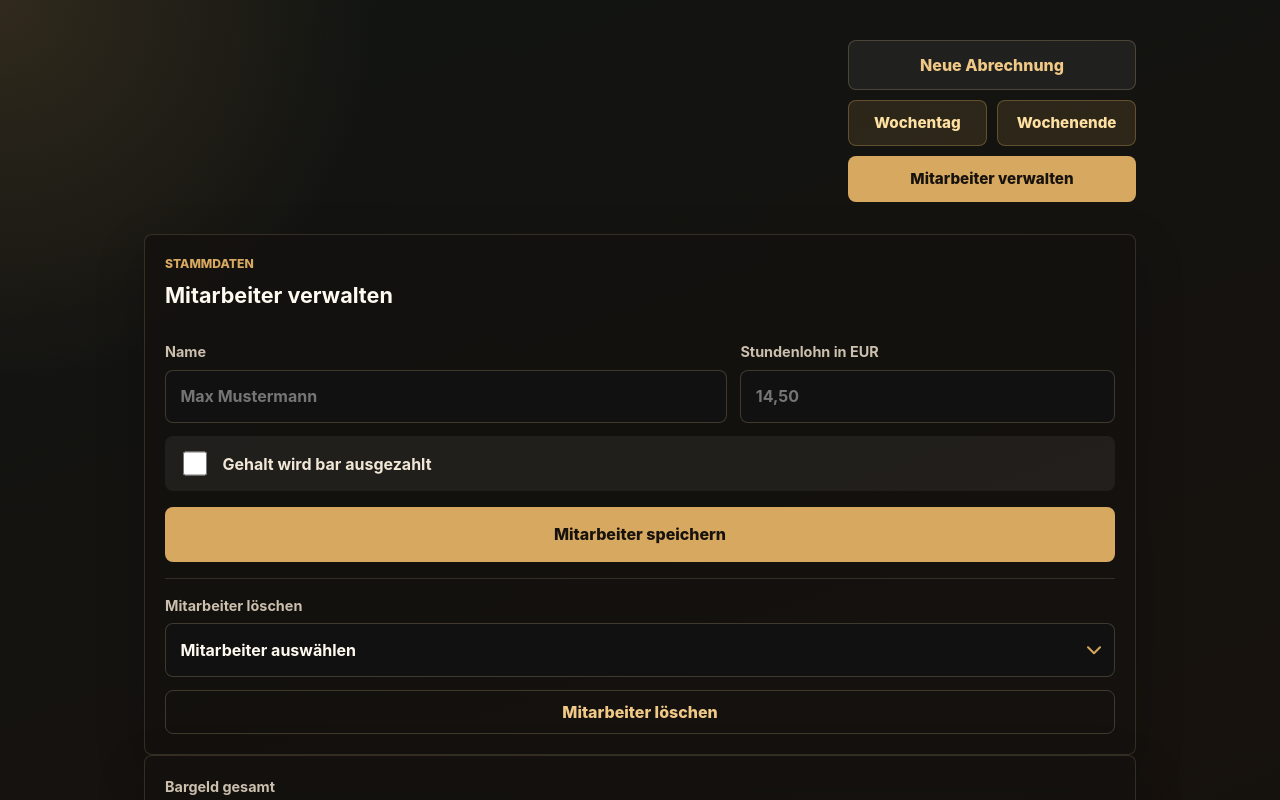
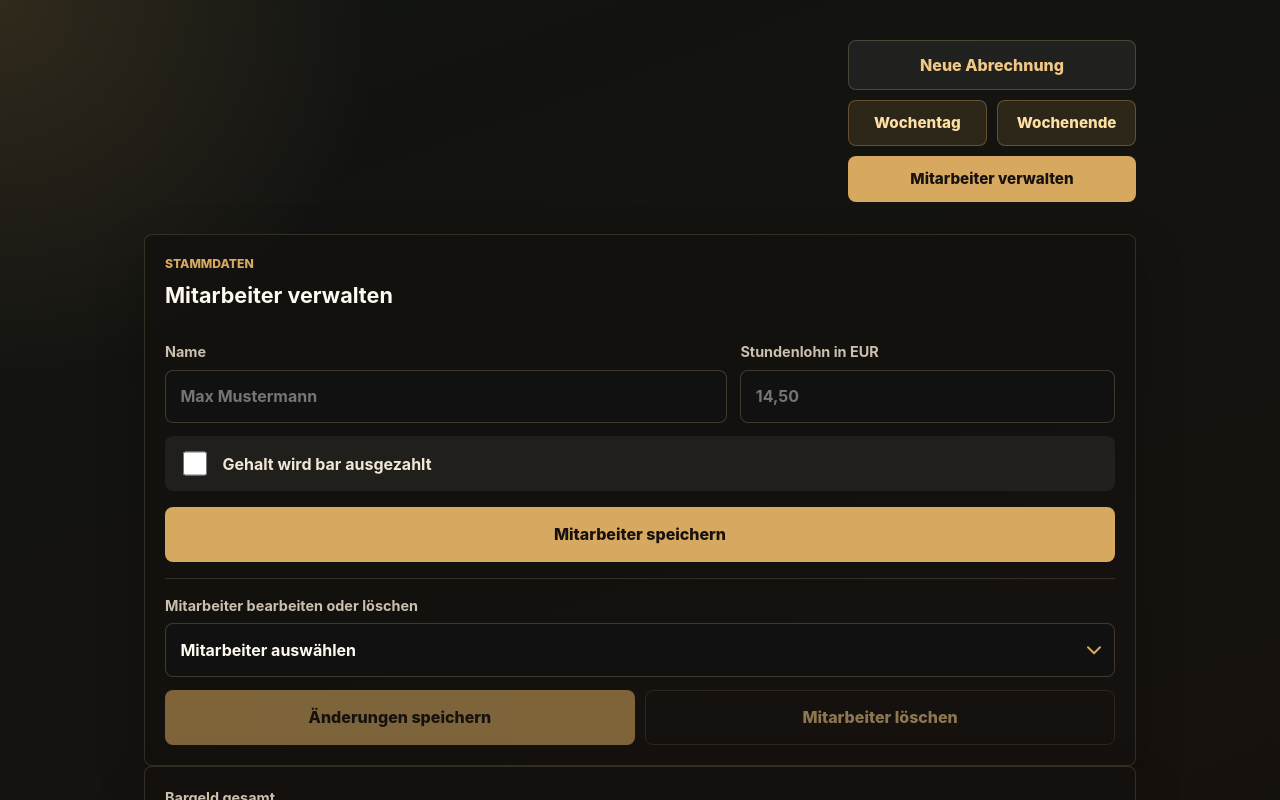
Before and after one commit to fabi-psk/Abrechnung, a React (Vite) app in the folder frontend/: page / in a window 1280 px wide. Both pictures are taken after a click on the button "Mitarbeiter verwalten". Shown: the top 800 px of the page. Built offline with nearby package versions, Linux system fonts and the light colour scheme.

Commit message:
Add staff editing and reset confirmation

```diff
--- a/frontend/src/App.jsx
+++ b/frontend/src/App.jsx
@@ -79,6 +79,18 @@ function App() {
     );
   };
 
+  const updateStaffMember = (staffMemberId, updates) => {
+    setStaffMembers((currentStaffMembers) =>
+      sortStaffMembers(
+        currentStaffMembers.map((staffMember) =>
+          staffMember.id === staffMemberId
+            ? { ...staffMember, ...updates }
+            : staffMember,
+        ),
+      ),
+    );
+  };
+
   const selectStaffMember = (employeeId, staffMemberId) => {
     const selectedStaffMember = staffMembers.find(
       (staffMember) => staffMember.id === staffMemberId,
@@ -118,6 +130,14 @@ function App() {
   };
 
   const resetSettlement = () => {
+    const shouldReset = window.confirm(
+      "Möchtest du die aktuelle Abrechnung wirklich löschen?",
+    );
+
+    if (!shouldReset) {
+      return;
+    }
+
     setCashRevenue("");
     setAmountToSubmit("");
     setEmployees(createInitialEmployees());
@@ -176,6 +196,7 @@ function App() {
         <StaffManager
           staffMembers={staffMembers}
           onAddStaffMember={addStaffMember}
+          onUpdateStaffMember={updateStaffMember}
           onDeleteStaffMember={deleteStaffMember}
         />
       ) : null}
--- a/frontend/src/components/StaffManager.jsx
+++ b/frontend/src/components/StaffManager.jsx
@@ -1,15 +1,38 @@
-import { useState } from "react";
+import { useEffect, useState } from "react";
 
 export function StaffManager({
   staffMembers,
   onAddStaffMember,
+  onUpdateStaffMember,
   onDeleteStaffMember,
 }) {
   const [name, setName] = useState("");
   const [hourlyRate, setHourlyRate] = useState("");
   const [paidCash, setPaidCash] = useState(false);
   const [selectedStaffMemberId, setSelectedStaffMemberId] = useState("");
+  const [editName, setEditName] = useState("");
+  const [editHourlyRate, setEditHourlyRate] = useState("");
+  const [editPaidCash, setEditPaidCash] = useState(false);
   const [error, setError] = useState("");
+  const [editError, setEditError] = useState("");
+
+  const selectedStaffMember = staffMembers.find(
+    (staffMember) => staffMember.id === selectedStaffMemberId,
+  );
+
+  useEffect(() => {
+    if (!selectedStaffMember) {
+      setEditName("");
+      setEditHourlyRate("");
+      setEditPaidCash(false);
+      return;
+    }
+
+    setEditName(selectedStaffMember.name);
+    setEditHourlyRate(formatHourlyRateInput(selectedStaffMember.hourlyRate));
+    setEditPaidCash(selectedStaffMember.paidCash);
+    setEditError("");
+  }, [selectedStaffMember]);
 
   const handleSubmit = (event) => {
     event.preventDefault();
@@ -38,24 +61,47 @@ export function StaffManager({
     setError("");
   };
 
-  const handleDeleteSelected = () => {
-    const selectedStaffMember = staffMembers.find(
-      (staffMember) => staffMember.id === selectedStaffMemberId,
-    );
+  const handleUpdateSelected = (event) => {
+    event.preventDefault();
 
     if (!selectedStaffMember) {
-      setError("Bitte einen Mitarbeiter auswählen.");
+      setEditError("Bitte einen Mitarbeiter auswählen.");
       return;
     }
 
-    const shouldDelete = window.confirm(
-      `Möchtest du ${selectedStaffMember.name} wirklich löschen?`,
-    );
+    const trimmedName = editName.trim();
+    const parsedHourlyRate = parsePositiveNumber(editHourlyRate);
+
+    if (!trimmedName) {
+      setEditError("Bitte einen Namen eintragen.");
+      return;
+    }
+
+    if (parsedHourlyRate === null) {
+      setEditError("Bitte einen gültigen Stundenlohn eintragen.");
+      return;
+    }
+
+    onUpdateStaffMember(selectedStaffMember.id, {
+      name: trimmedName,
+      hourlyRate: parsedHourlyRate,
+      paidCash: editPaidCash,
+    });
+    setEditError("");
+  };
+
+  const handleDeleteSelected = () => {
+    if (!selectedStaffMember) {
+      setEditError("Bitte einen Mitarbeiter auswählen.");
+      return;
+    }
+
+    const shouldDelete = window.confirm("Mitarbeiter wirklich löschen?");
 
     if (shouldDelete) {
       onDeleteStaffMember(selectedStaffMember.id);
       setSelectedStaffMemberId("");
-      setError("");
+      setEditError("");
     }
   };
 
@@ -115,16 +161,16 @@ export function StaffManager({
 
       <div className="staff-divider" aria-hidden="true" />
 
-      <div className="staff-delete-form">
-        <label className="field-label" htmlFor="staff-delete-select">
-          Mitarbeiter löschen
+      <form className="staff-edit-form" onSubmit={handleUpdateSelected}>
+        <label className="field-label" htmlFor="staff-edit-select">
+          Mitarbeiter bearbeiten oder löschen
           <select
-            id="staff-delete-select"
+            id="staff-edit-select"
             disabled={staffMembers.length === 0}
             value={selectedStaffMemberId}
             onChange={(event) => {
               setSelectedStaffMemberId(event.target.value);
-              setError("");
+              setEditError("");
             }}
           >
             <option value="">
@@ -140,15 +186,68 @@ export function StaffManager({
           </select>
         </label>
 
+        {selectedStaffMember ? (
+          <>
+            <label className="field-label" htmlFor="staff-edit-name">
+              Name
+              <input
+                id="staff-edit-name"
+                autoComplete="name"
+                type="text"
+                value={editName}
+                onChange={(event) => setEditName(event.target.value)}
+              />
+            </label>
+
+            <label className="field-label" htmlFor="staff-edit-hourly-rate">
+              Stundenlohn in EUR
+              <input
+                id="staff-edit-hourly-rate"
+                autoComplete="off"
+                autoCorrect="off"
+                inputMode="decimal"
+                pattern="[0-9]*[,.]?[0-9]*"
+                type="text"
+                value={editHourlyRate}
+                onChange={(event) => setEditHourlyRate(event.target.value)}
+              />
+            </label>
+
+            <label
+              className="check-row staff-check-row"
+              htmlFor="staff-edit-paid-cash"
+            >
+              <input
+                id="staff-edit-paid-cash"
+                checked={editPaidCash}
+                type="checkbox"
+                onChange={(event) => setEditPaidCash(event.target.checked)}
+              />
+              <span>Gehalt wird bar ausgezahlt</span>
+            </label>
+          </>
+        ) : null}
+
+        {editError ? <p className="field-hint">{editError}</p> : null}
+
+        <div className="staff-edit-actions">
+          <button
+            className="add-button"
+            disabled={!selectedStaffMember}
+            type="submit"
+          >
+            Änderungen speichern
+          </button>
           <button
             className="text-button danger-button"
-          disabled={staffMembers.length === 0}
+            disabled={!selectedStaffMember}
             type="button"
             onClick={handleDeleteSelected}
           >
             Mitarbeiter löschen
           </button>
         </div>
+      </form>
     </section>
   );
 }
@@ -162,3 +261,7 @@ function parsePositiveNumber(value) {
 
   return number;
 }
+
+function formatHourlyRateInput(value) {
+  return String(value).replace(".", ",");
+}
--- a/frontend/src/styles.css
+++ b/frontend/src/styles.css
@@ -249,9 +249,14 @@ input.invalid,
   gap: 0.85rem;
 }
 
-.staff-delete-form {
+.staff-edit-form {
   display: grid;
   gap: 0.85rem;
+}
+
+.staff-edit-actions {
+  display: grid;
+  gap: 0.65rem;
 }
 
 .staff-divider {
@@ -695,6 +700,22 @@ input.invalid,
     align-items: center;
   }
 
+  .staff-edit-form {
+    grid-template-columns: minmax(0, 1.2fr) minmax(0, 0.8fr);
+    align-items: end;
+  }
+
+  .staff-edit-form > .field-label:first-child,
+  .staff-edit-form .staff-check-row,
+  .staff-edit-form .field-hint,
+  .staff-edit-actions {
+    grid-column: 1 / -1;
+  }
+
+  .staff-edit-actions {
+    grid-template-columns: 1fr 1fr;
+  }
+
   .time-grid {
     grid-template-columns: 1fr 1fr;
   }
```
Lines whose indentation alone changed are shown as unchanged.
